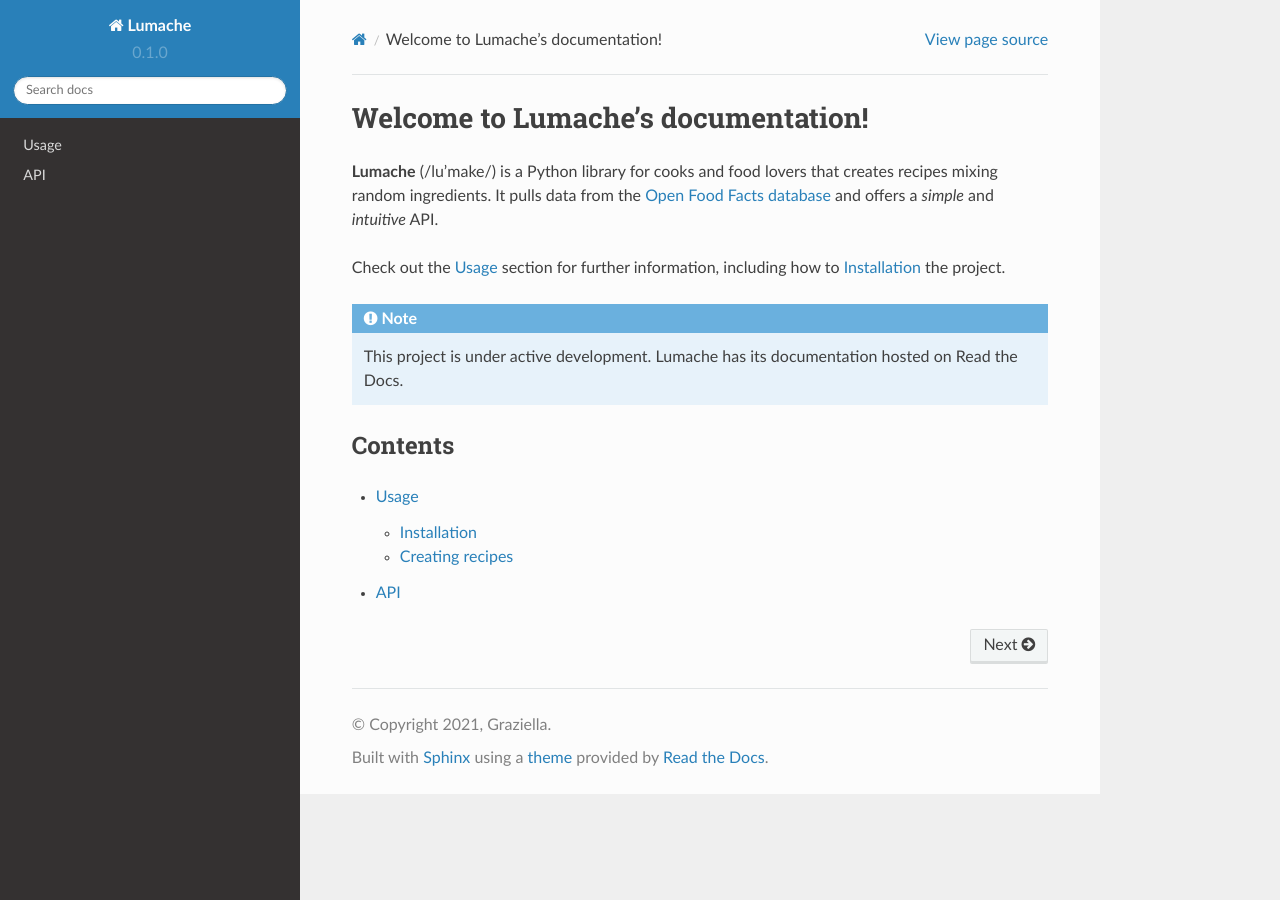
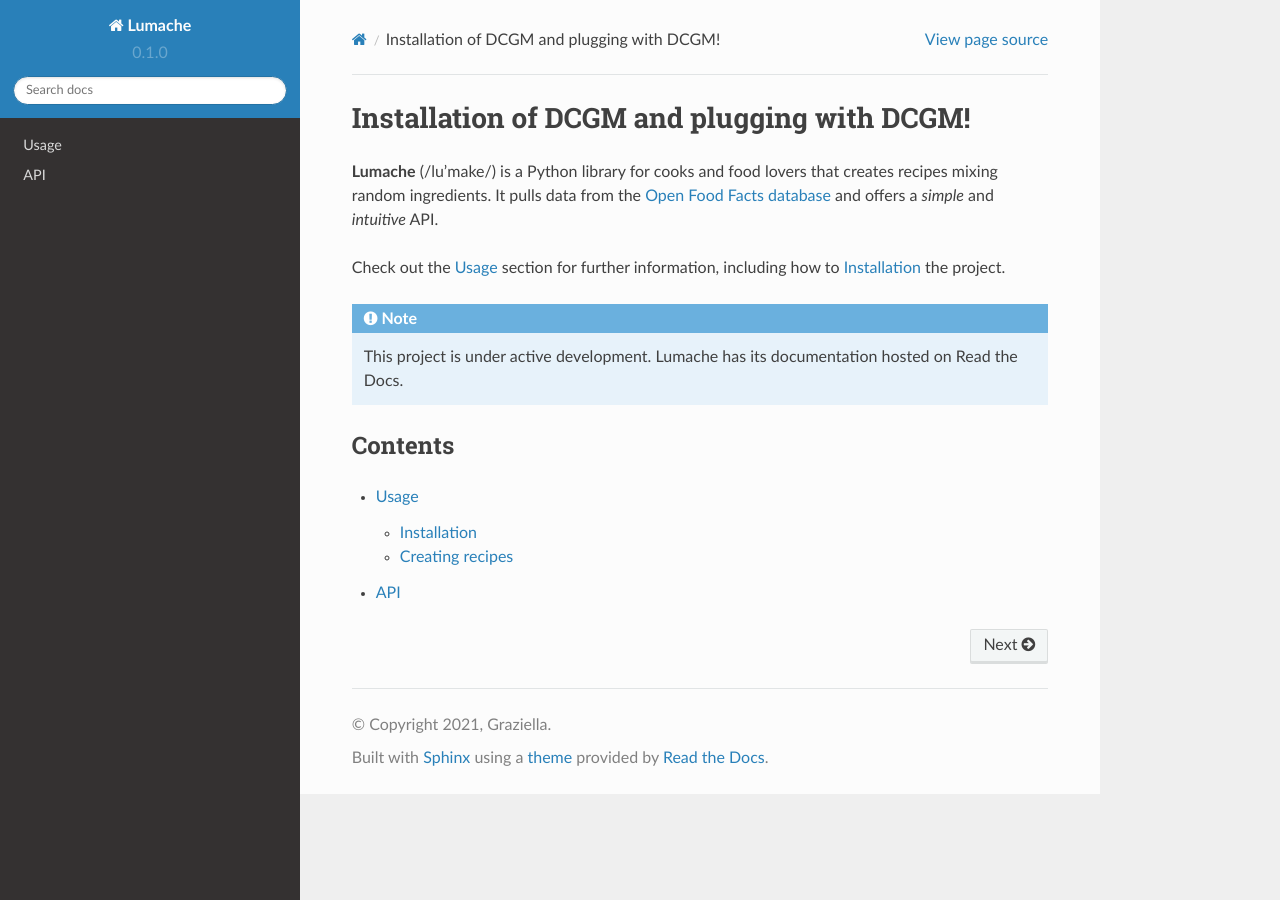
Before and after one commit to aion1/DCGM_test, a Sphinx documentation site: the page built from docs/source/index.rst, in a window 1280 px wide. Built offline with Sphinx 7.4.7 and the Read the Docs theme 2.0.0, drawn with Linux system fonts in a browser that asks for light colours.

Commit message:
Update index.rst

```diff
--- a/docs/source/index.rst
+++ b/docs/source/index.rst
@@ -1,4 +1,4 @@
-Welcome to Lumache's documentation!
+Installation of DCGM and plugging with DCGM!
 ===================================
 
 **Lumache** (/lu'make/) is a Python library for cooks and food lovers
```
